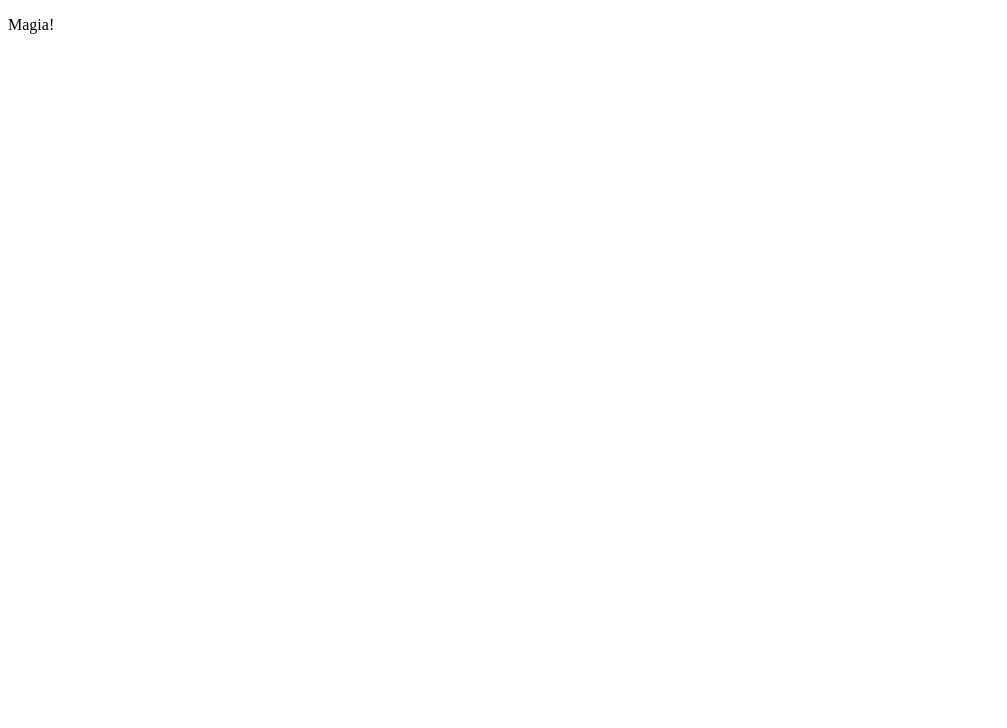
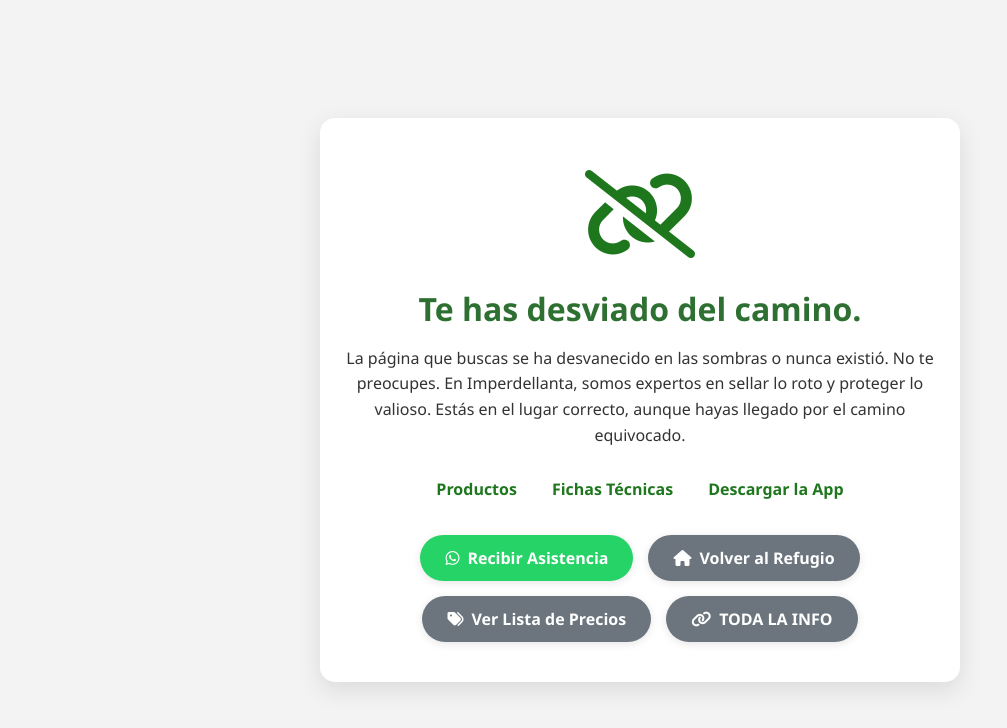
Before and after one commit to mailgeneral/assets_web, a plain HTML site: page index.html in a window 1280 px wide. Shown: the whole page, without its empty margins (0-1007 px from the left). Drawn offline with Linux system fonts and the light colour scheme; a web font is replaced by a local one.

Commit message:
Update index.html

```diff
--- a/index.html
+++ b/index.html
@@ -2,8 +2,167 @@
 <html lang="es">
 <head>
     <meta charset="UTF-8">
+    <meta name="viewport" content="width=device-width, initial-scale=1.0">
+    <title>Página No Encontrada | Imperdellanta</title>
+    <link rel="icon" href="https://assets-web-27t.pages.dev/favicon_imperdellanta_by_pedriño.png" type="image/png">
+    <link rel="stylesheet" href="https://cdnjs.cloudflare.com/ajax/libs/font-awesome/6.4.2/css/all.min.css" integrity="sha512-z3gLpd7yknf1YoNbCzqRKc4qyor8gaKU1qmn+CShxbuBusANI9QpRohGBreCFkKxLhei6S9CQXFEbbKuqLg0DA==" crossorigin="anonymous" referrerpolicy="no-referrer" />
+    <style>
+        @import url('https://fonts.googleapis.com/css2?family=Segoe+UI:wght@400;700&display=swap');
+
+        html, body {
+            margin: 0;
+            padding: 0;
+            width: 100%;
+            height: 100%;
+            font-family: 'Segoe UI', Arial, sans-serif;
+            background-color: #f3f3f3;
+            color: #333;
+            text-align: center;
+            display: flex;
+            align-items: center;
+            justify-content: center;
+        }
+
+        .error-container {
+            max-width: 600px;
+            padding: 40px 20px;
+            margin: 20px;
+            background-color: #ffffff;
+            border-radius: 15px;
+            box-shadow: 0 8px 25px rgba(0, 0, 0, 0.1);
+        }
+
+        .error-icon {
+            font-size: 5rem;
+            color: #1f771d;
+            margin-bottom: 20px;
+            animation: pulse-icon 2s infinite ease-in-out;
+        }
+
+        @keyframes pulse-icon {
+            0% { transform: scale(1); }
+            50% { transform: scale(1.1); }
+            100% { transform: scale(1); }
+        }
+
+        h1 {
+            font-size: 2rem;
+            font-weight: 700;
+            color: #2e7031;
+            margin: 0 0 15px 0;
+        }
+
+        p {
+            font-size: 1rem;
+            line-height: 1.6;
+            margin-bottom: 25px;
+        }
+
+        .navigation-links {
+            margin-bottom: 30px;
+            display: flex;
+            flex-wrap: wrap;
+            justify-content: center;
+            gap: 15px;
+        }
+
+        .navigation-links a {
+            color: #1f771d;
+            text-decoration: none;
+            font-weight: bold;
+            padding: 5px 10px;
+            border-radius: 5px;
+            transition: background-color 0.2s;
+        }
+
+        .navigation-links a:hover {
+            background-color: #e8f5e9;
+            text-decoration: underline;
+        }
+
+        .action-buttons {
+            display: flex;
+            flex-wrap: wrap;
+            justify-content: center;
+            gap: 15px;
+            margin-top: 30px; /* Added margin for separation */
+        }
+
+        .btn {
+            display: inline-flex;
+            align-items: center;
+            justify-content: center;
+            gap: 8px;
+            padding: 12px 25px;
+            text-decoration: none;
+            border-radius: 25px;
+            font-weight: bold;
+            box-shadow: 0 2px 8px rgba(0,0,0,0.1);
+            transition: all 0.3s ease;
+            border: none;
+            cursor: pointer;
+            font-size: 1rem;
+        }
+
+        .btn-primary {
+            background-color: #25D366;
+            color: #fff;
+        }
+
+        .btn-primary:hover {
+            background-color: #128C7E;
+            transform: translateY(-3px);
+            box-shadow: 0 4px 12px rgba(0,0,0,0.15);
+        }
+
+        .btn-secondary {
+            background-color: #6c757d;
+            color: #fff;
+        }
+
+        .btn-secondary:hover {
+            background-color: #5a6268;
+            transform: translateY(-3px);
+            box-shadow: 0 4px 12px rgba(0,0,0,0.15);
+        }
+
+        @media (max-width: 480px) {
+            h1 { font-size: 1.8rem; }
+            .error-icon { font-size: 4rem; }
+        }
+
+    </style>
 </head>
 <body>
-<p> Magia!</p>
+
+    <div class="error-container">
+        <div class="error-icon">
+            <i class="fas fa-unlink"></i>
+        </div>
+        <h1>Te has desviado del camino.</h1>
+        <p>La página que buscas se ha desvanecido en las sombras o nunca existió. No te preocupes. En Imperdellanta, somos expertos en sellar lo roto y proteger lo valioso. Estás en el lugar correcto, aunque hayas llegado por el camino equivocado.</p>
+
+        <div class="navigation-links">
+            <a href="https://drino.short.gy/WIX-PRODUCTOS" target="_parent">Productos</a>
+            <a href="https://drino.short.gy/WIX-FICHAS-TEC" target="_parent">Fichas Técnicas</a>
+            <a href="https://drino.short.gy/APP-DESCARGA" target="_parent">Descargar la App</a>
+        </div>
+
+        <div class="action-buttons">
+            <a href="https://drino.short.gy/Whatsapp-top-web" target="_blank" rel="noopener noreferrer" class="btn btn-primary">
+                <i class="fab fa-whatsapp"></i> Recibir Asistencia
+            </a>
+            <a href="./" class="btn btn-secondary" target="_parent">
+                <i class="fas fa-home"></i> Volver al Refugio
+            </a>
+             <a href="https://drino.short.gy/IMPERDELLANTA_PRECIOS" target="_blank" rel="noopener noreferrer" class="btn btn-secondary">
+                <i class="fas fa-tags"></i> Ver Lista de Precios
+            </a>
+            <a href="https://drino.short.gy/LINKTREE" target="_blank" rel="noopener noreferrer" class="btn btn-secondary">
+                <i class="fas fa-link"></i> TODA LA INFO
+            </a>
+        </div>
+    </div>
+
 </body>
 </html>
```
